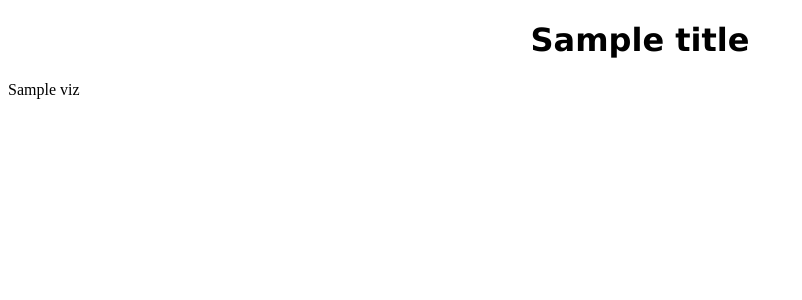
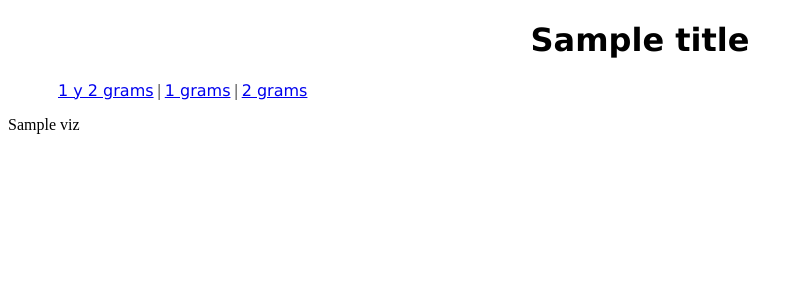
Before and after one commit to dtaubaso/sitemap_keywords, a Flask app: template templates/graph.html in a window 1280 px wide. Shown: the top 300 px of the page, without its empty margins (0-802 px from the left). Run offline with Flask 2, Linux system fonts and the light colour scheme; the template is opened without the code that fills it: most values are stand-ins (such as "Sample title", 1, 10 or a date in 2020); parts of the project's set-up code (start-up, migrations or seed data) failed here and were passed over.

Commit message:
Version 2 con selector de ngramas

```diff
--- a/app.py
+++ b/app.py
@@ -5,6 +5,7 @@ from google.oauth2 import service_account
 from utils import *
 import functools, operator, os, base64, pickle
 from collections import Counter
+import traceback
 
 pvk_string = os.environ['encoded_key']
 private_key = pickle.loads(base64.b64decode(pvk_string))
@@ -17,24 +18,34 @@ app = Flask(__name__, static_folder='static', static_url_path='/static')
 @app.route("/<sheet_name>", methods=['GET'])
 def main(sheet_name):
   page_title = sheet_name.replace('_', ' ').title()
+  max_ngrams = None
+  ngrams = None
+  min_ngrams = None
   try:
     df = pd.DataFrame(gc.open(sheet_name).get_worksheet(0).get_all_records())
     plot_list = []
+    if request.args.get('ngrams') is not None:
+      max_ngrams = request.args.get('ngrams', type=int)
+      min_ngrams = max_ngrams
+      ngrams = max_ngrams
+    else:
+      min_ngrams = 1
+      max_ngrams = 2
     for index, row in df.iterrows():
       titles = get_titles(row['url'], row['category'])
       tokens = []
-      for i in range(1,row['max_ngrams']+1):
+      for i in range(min_ngrams, max_ngrams+1):
         tokens_ngrams = word_tokenize(titles, i)
         tokens.extend(tokens_ngrams)
       tokens_flat = functools.reduce(operator.iconcat, tokens, [])
       tokens_top = Counter(tokens_flat).most_common(100)
       df_tokens_top = pd.DataFrame(tokens_top, columns=['word', 'freq'])
       plot_list.append([df_tokens_top, row['name'], len(titles)])
-    viz = create_graph(plot_list)
-    return render_template('graph.html', title=page_title, viz=viz)
-  except Exception as e:
+    viz = create_graph(plot_list, ngrams)
+    return render_template('graph.html', title=page_title, viz=viz, sheet_name=sheet_name)
+  except Exception:
     if page_title != 'Robots.Txt' or page_title != 'Favicon.Ico':
-      mensaje = f'*{page_title}*\nOcurrió un error: {e}'[:150]
+      mensaje = f'*{page_title}*\nOcurrió un error:\n{traceback.format_exc()}'
       send_slack(mensaje)
       return 'Error'
 
--- a/templates/graph.html
+++ b/templates/graph.html
@@ -7,10 +7,21 @@
     <style type="text/css">
         h1 { text-align: center;
         font-family: "Verdana"}
+        .enlace {font-family: "Verdana"}
+        .parrafo {margin-left: 50px}
     </style>
 </head>
 <body>
 <h1>{{title}}</h1>
-{{viz}}
+<p class="parrafo">
+    <a class = 'enlace' href={{url_for('main', sheet_name=sheet_name)}}>1 y 2 grams</a> |
+    <a class = 'enlace' href={{url_for('main', sheet_name=sheet_name)}}?ngrams=1>1 grams</a> |
+    <a class = 'enlace' href={{url_for('main', sheet_name=sheet_name)}}?ngrams=2>2 grams</a>
+</p>
+
+<p>
+    {{viz}}
+</p>
+
 </body>
 </html>
```
Also changed, not shown: utils.py (+8 -7 lines).
